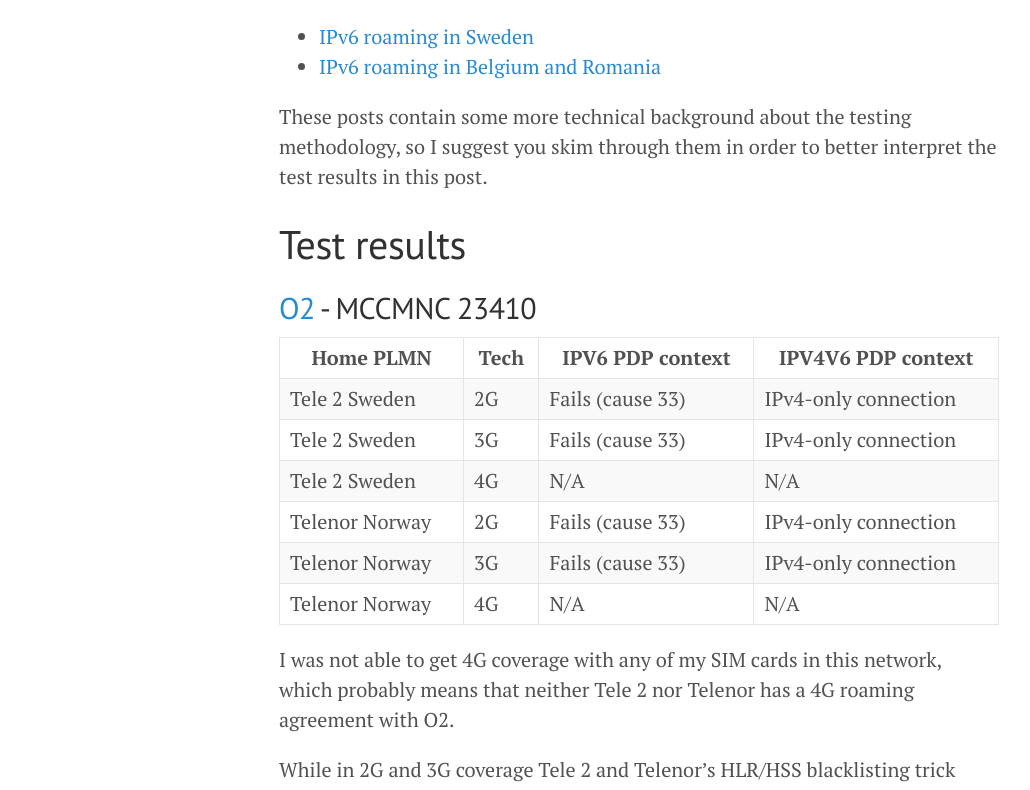
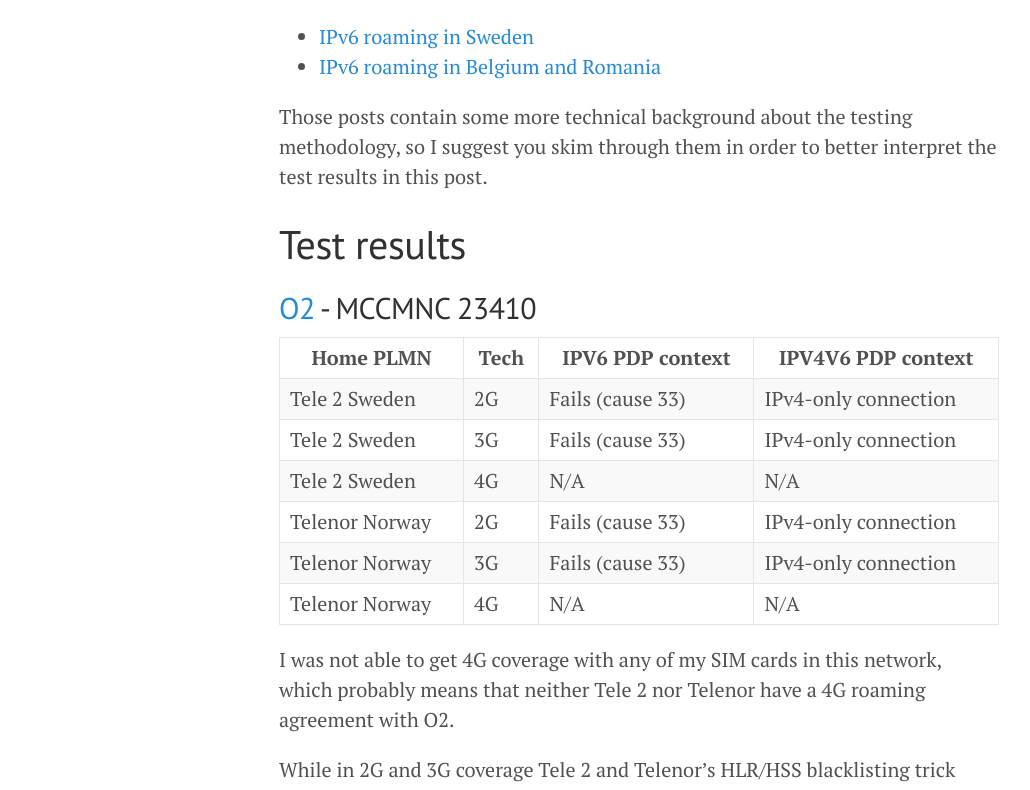
Before and after one commit to toreanderson/toreanderson.github.io, a Jekyll site: the page built from _posts/2017-01-21-ipv6-roaming-in-the-uk.markdown, in a window 1280 px wide and 1400 px high, scrolled down 263 px. Shown: the part 157-947 px from the top of the window, without its empty margins (1-1031 px from the left). Built offline with Jekyll 4.4.1, drawn with Linux system fonts in a browser that asks for light colours; some of the changed text lies outside the part shown.

Commit message:
roaming-uk: typo- and syntaxfixes

```diff
--- a/_posts/2017-01-21-ipv6-roaming-in-the-uk.markdown
+++ b/_posts/2017-01-21-ipv6-roaming-in-the-uk.markdown
@@ -18,7 +18,7 @@
 * [IPv6 roaming in Belgium and
   Romania](/2017/01/09/ipv6-roaming-in-belgium-and-romania.html)
 
-These posts contain some more technical background about the testing
+Those posts contain some more technical background about the testing
 methodology, so I suggest you skim through them in order to better interpret
 the test results in this post.
 
@@ -36,8 +36,8 @@
 | Telenor Norway | 4G   | N/A              | N/A                  |
 
 I was not able to get 4G coverage with any of my SIM cards in this network,
-which probably means that neither Tele 2 nor Telenor has a 4G roaming agreement
-with O2.
+which probably means that neither Tele 2 nor Telenor have a 4G roaming
+agreement with O2.
 
 While in 2G and 3G coverage Tele 2 and Telenor's HLR/HSS blacklisting trick
 comes into play.  (See the [*IPv6 roaming in Belgium and
```
Also changed, not shown: other parts of _posts/2017-01-21-ipv6-roaming-in-the-uk.markdown (+2 -2 lines).
